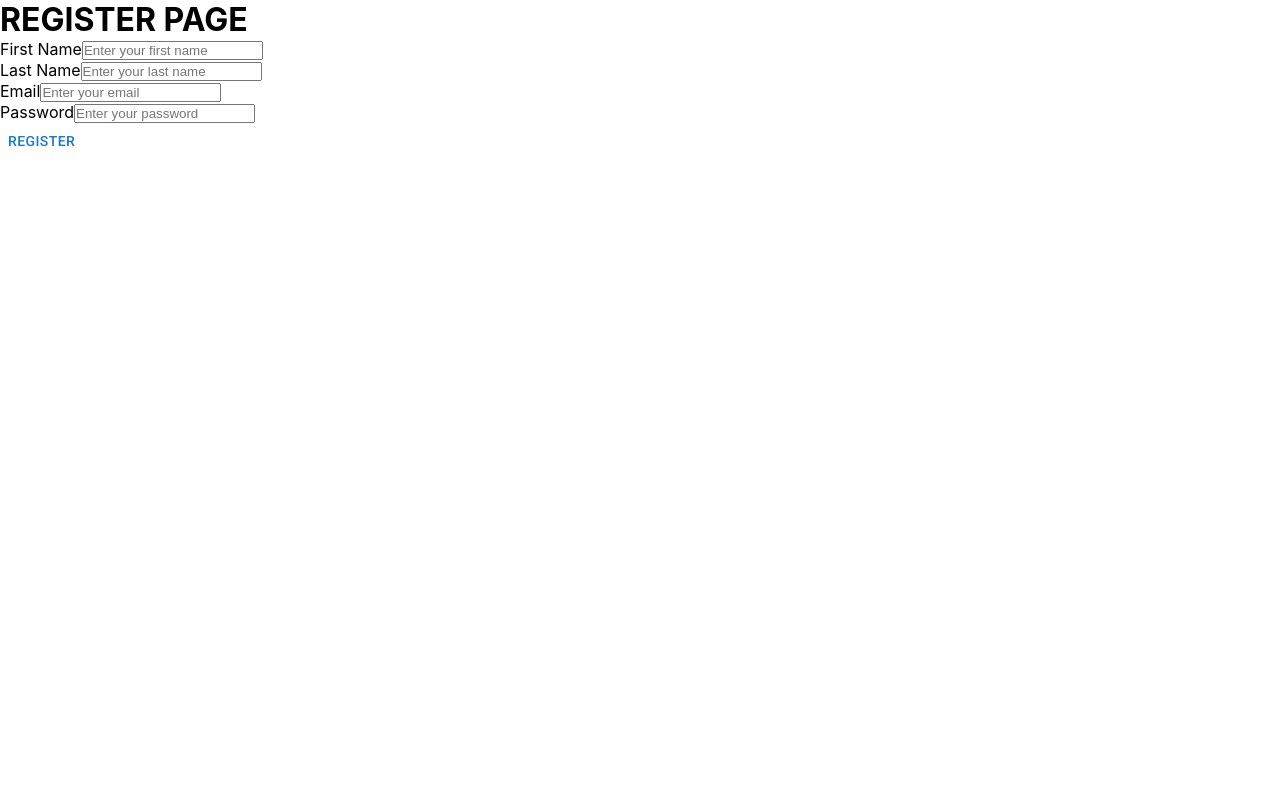
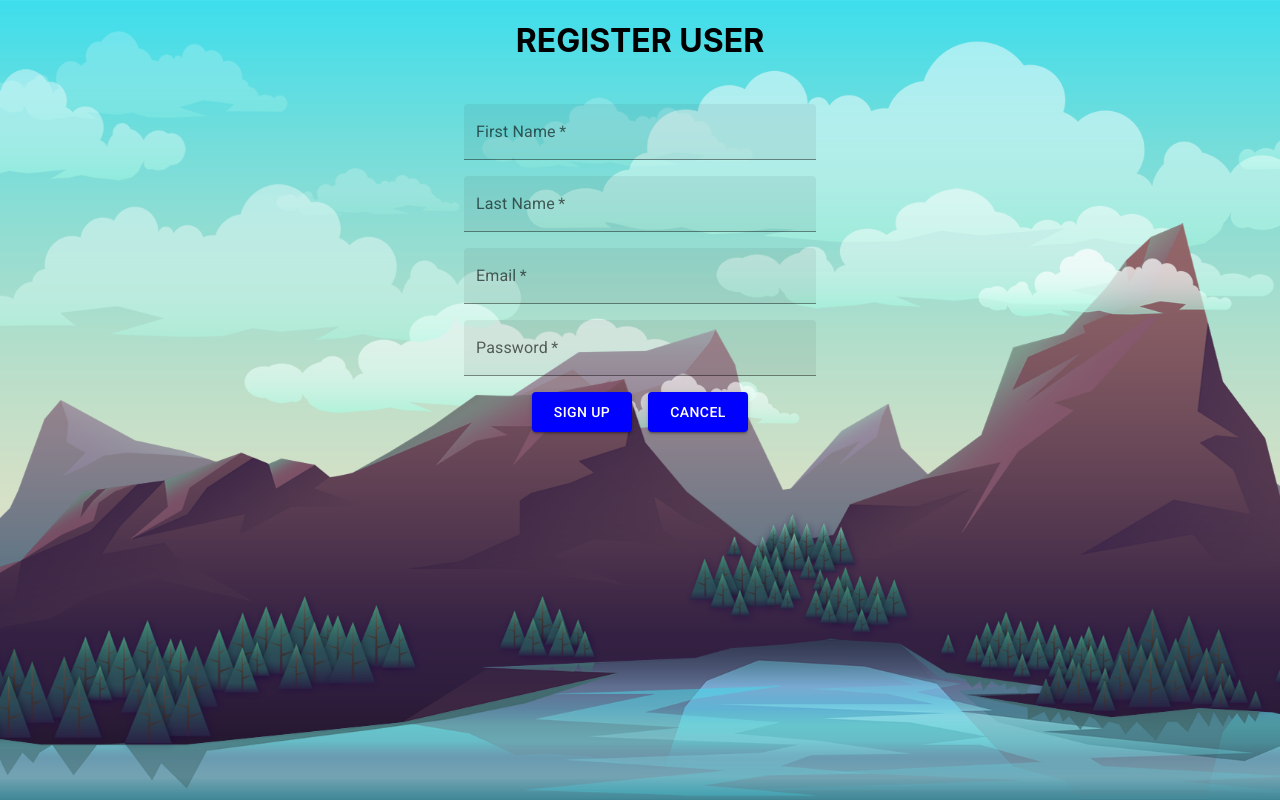
Before and after one commit to Coralee-Long/Poke-Fight-useContext, a React (Create React App) app: page /register in a window 1280 px wide. Built offline with nearby package versions, Linux system fonts and the light colour scheme; no server answers.

Commit message:
applied style to Landing,Register and Login

```diff
--- a/src/pages/Landing.js
+++ b/src/pages/Landing.js
@@ -7,7 +7,7 @@ const Landing = () => {
     <>
       <div className="mainDivLanding mainBackground">
         <div className="mainDivLandingTitle">
-          <h1 className="headingWelcome">WELCOME TO POKEMON FIGHT </h1>
+          <h1 className="headingWelcome">READY TO FIGHT WITH POKEMON</h1>
         </div>
         <div className="mainDivLandingLinks">
           <Link to="/login" className="linkLanding">
--- a/src/pages/Login.js
+++ b/src/pages/Login.js
@@ -1,9 +1,31 @@
 import React, { useState } from 'react'
 import { useNavigate } from "react-router-dom";
 import Button from "@mui/material/Button";
-import {login} from "../logic/UserFunctions"
+import { login } from "../logic/UserFunctions"
+import TextField from '@mui/material/TextField';
+import { makeStyles } from '@material-ui/core';
+
+//style for mui elements
+const useStyles = makeStyles(theme => ({
+    root: {
+        display: 'flex',
+        flexDirection: 'column',
+        justifyContent: 'center',
+        alignItems: 'center',
+        padding: theme.spacing(2),
+        '& .MuiTextField-root': {
+            margin: theme.spacing(1),
+        },
+        '& .MuiButtonBase-root': {
+            margin: theme.spacing(2),
+        },
+    },
+}));
+
 
 const Login = () => {
+    //use mui style
+    const classes = useStyles();
 
     const [firstName, setFirstName] = useState('')
     const [lastName, setLastName] = useState('')
@@ -29,22 +51,39 @@ const Login = () => {
     }
 
     return (
-                <div >
-                   <h1 className="">Please sign in</h1>
+        <div className="mainDivLanding mainBackground">
+            <div className="mainDivRegisterTitle">
+                <h1>SIGN IN</h1>
+            </div>
+            <div className="divFormRegister">
 
-                    <form noValidate onSubmit={testLogin}>
-                                                <h1>LOG IN PAGE</h1>
-                        <div> <label htmlFor="email">Email</label>
-                <input type="email" name="email" placeholder="Enter your email" value={email} onChange={(e)=>setEmail(e.target.value)}></input>
-                </div>
+                <form onSubmit={testLogin} className={classes.root}>
+                    <TextField fullWidth label="Email" variant="filled" type="email" required value={email} onChange={(e) => setEmail(e.target.value)} />
+                    <TextField fullWidth label="Password" variant="filled" type="password" required value={password} onChange={(e) => setPassword(e.target.value)} />
+                    <div>
+                        <Button className="btnSignUp" type="submit" variant="contained" color="primary">Sign In</Button>
+                        <Button className="btnSignUp" variant="contained" color="primary" onClick={() => navigate('/')}>Cancel</Button>
+                    </div>
+                </form>
 
-                        <div> <label htmlFor="password">Password</label>
-            <input name="password" type="password" placeholder="Enter your password" value={password} onChange={(e) => setPassword(e.target.value)}></input>
-                        </div>
-                        <Button type="submit" >Login</Button>
-</form>
-                  </div>
+            </div>
+        </div>
+        //                 <div >
+        //                    <h1 className="">Please sign in</h1>
 
-                    )
-    }
+        //                     <form noValidate onSubmit={testLogin}>
+        //                                                 <h1>LOG IN PAGE</h1>
+        //                         <div> <label htmlFor="email">Email</label>
+        //                 <input type="email" name="email" placeholder="Enter your email" value={email} onChange={(e)=>setEmail(e.target.value)}></input>
+        //                 </div>
+
+        //                         <div> <label htmlFor="password">Password</label>
+        //             <input name="password" type="password" placeholder="Enter your password" value={password} onChange={(e) => setPassword(e.target.value)}></input>
+        //                         </div>
+        //                         <Button type="submit" >Login</Button>
+        // </form>
+        //                   </div>
+
+    )
+}
 export default Login
--- a/src/pages/Register.js
+++ b/src/pages/Register.js
@@ -1,9 +1,39 @@
 import { useState } from 'react'
 import { useNavigate } from 'react-router-dom'
 import Button from "@mui/material/Button";
-import {register} from "../logic/UserFunctions"
+import { register } from "../logic/UserFunctions"
+import TextField from '@mui/material/TextField';
+import { makeStyles } from '@material-ui/core';
+
+const useStyles = makeStyles(theme => ({
+    root: {
+        display: 'flex',
+        flexDirection: 'column',
+        justifyContent: 'center',
+        alignItems: 'center',
+        padding: theme.spacing(2),
+        '& .MuiTextField-root': {
+            margin: theme.spacing(1),
+        },
+        '& .MuiButtonBase-root': {
+            margin: theme.spacing(2),
+        },
+    },
+    textField: {
+        width: '90%',
+        marginLeft: 'auto',
+        marginRight: 'auto',
+        color: 'white',
+        paddingBottom: 0,
+        marginTop: 0,
+        fontWeight: 500
+    },
+}));
+
 
 const Register = () => {
+    //use mui style
+    const classes = useStyles();
 
     const [firstName, setFirstName] = useState('')
     const [lastName, setLastName] = useState('')
@@ -28,31 +58,39 @@ const Register = () => {
     }
 
     return (
-        <div><h1>REGISTER PAGE</h1>
-            <form onSubmit={createUser}>
-                <div>
+        <div className="mainDivLanding mainBackground">
+            <div className="mainDivRegisterTitle">
+                <h1>REGISTER USER</h1>
+            </div>
+            <div className="divFormRegister">
+
+                <form onSubmit={createUser} className={classes.root}>
+                    <TextField fullWidth label="Outlined secondary" color="secondary" label="First Name" variant="filled" required value={firstName} onChange={(e) => setFirstName(e.target.value)} />
+                    <TextField fullWidth label="Last Name" variant="filled" required value={lastName} onChange={(e) => setLastName(e.target.value)} />
+                    <TextField fullWidth label="Email" variant="filled" type="email" required value={email} onChange={(e) => setEmail(e.target.value)} />
+                    <TextField fullWidth label="Password" variant="filled" type="password" required value={password} onChange={(e) => setPassword(e.target.value)} />
+                    {/* <div>
                         <label htmlFor="firstname">First Name</label>
                         <input name="firstname" type="text" placeholder="Enter your first name" value={firstName} onChange={(e) => setFirstName(e.target.value)}></input>
-
                     </div>
                     <div>
                         <label htmlFor="lastname">Last Name</label>
-                <input type="text" name="lastname" placeholder="Enter your last name" value={lastName} onChange={(e)=>setLastName(e.target.value)}></input>
+                        <input type="text" name="lastname" placeholder="Enter your last name" value={lastName} onChange={(e) => setLastName(e.target.value)}></input>
                     </div>
                     <div>
                         <label htmlFor="emal">Email</label>
-                <input type="email" name="email" placeholder="Enter your email" value={email} onChange={(e)=>setEmail(e.target.value)}></input>
+                        <input type="email" name="email" placeholder="Enter your email" value={email} onChange={(e) => setEmail(e.target.value)}></input>
+                    </div>
+                    <div> <label htmlFor="password">Password</label>
+                        <input name="password" type="password" placeholder="Enter your password" value={password} onChange={(e) => setPassword(e.target.value)}></input>
+                    </div> */}
+                    <div>
+                        <Button className="btnSignUp" type="submit" variant="contained" color="primary">Sign Up</Button>
+                        <Button className="btnSignUp" variant="contained" color="primary" onClick={() => navigate('/')}>Cancel</Button>
+                    </div>
+                </form>
 
             </div>
-
-                 <div> <label htmlFor="password">Password</label>
-            <input name="password" type="password" placeholder="Enter your password" value={password} onChange={(e) => setPassword(e.target.value)}></input>
-</div>
-       <Button type="submit" >Register</Button>
-        </form>
-
-
-
         </div>
     )
 }
--- a/src/styles/home.css
+++ b/src/styles/home.css
@@ -20,7 +20,7 @@
   display: flex;
   align-items: center;
   justify-content: center;
-  font-size: 3em;
+  font-size: 2.5em;
   /* padding-bottom: 1em;
   padding-top: 2em; */
   height: 40%;
@@ -52,8 +52,41 @@
   height: 70px !important;
   font-size: 1.5em !important;
   margin-right: 40px !important;
+  background-color: green !important;
+}
+
+.btnSignUp{
+  width: 100px !important;
+  height: 40px !important;
+  background-color: blue !important;
 }
 
 .headingWelcome {
   color: blue;
 }
+
+.mainDivRegister{
+  max-height: 100vh;
+  min-height: 100vh;
+  display: flex;
+  flex-direction: column;
+  align-items: center;
+  /* justify-content: center; */
+  text-align: center;
+   }
+
+.divFormRegister{
+  width: 30%;
+  display: block;
+  height: 60%;
+}
+
+.mainDivRegisterTitle {
+  display: flex;
+  align-items: center;
+  justify-content: center;
+  font-size: 1em;
+  /* padding-bottom: 1em;
+  padding-top: 2em; */
+  height: 10%;
+}
```
Also changed, not shown: src/styles/mui_styles.css (+16 -0 lines), src/backgrounds/PokeHomeBackground.jpg (added), src/backgrounds/background_10.jpg (added). Lines whose indentation alone changed are shown as unchanged.
